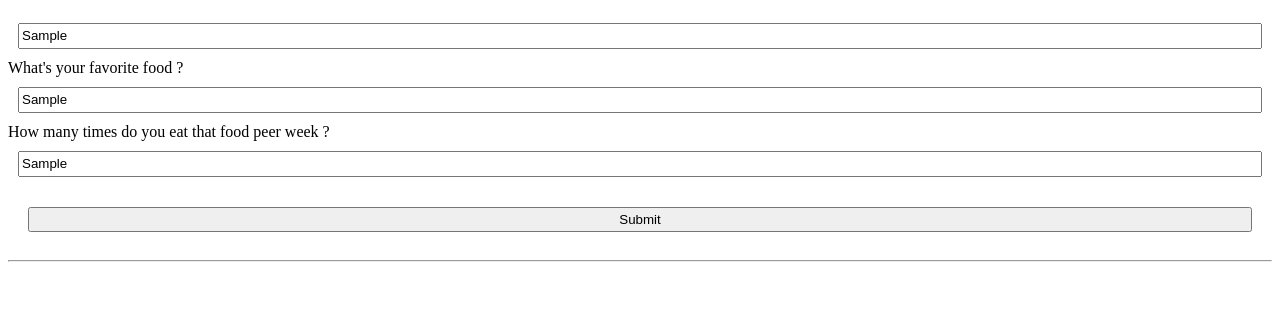
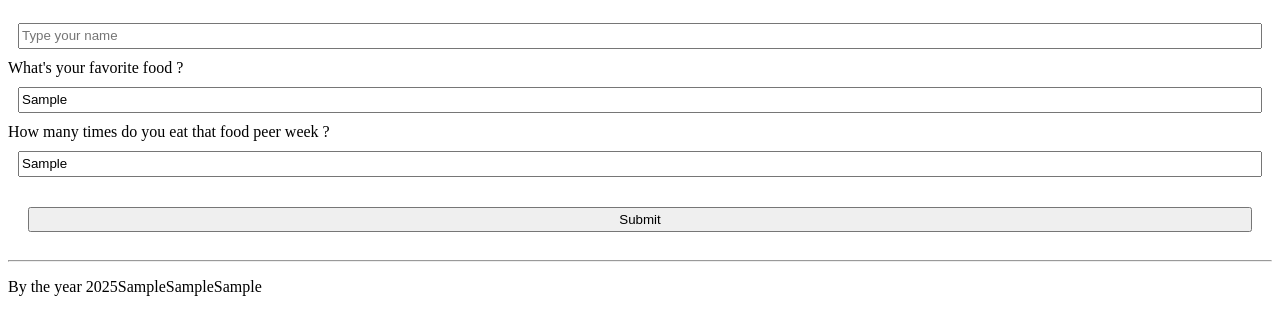
Before and after one commit to velez8/06P-Fortune-Teller, a plain HTML site: page index.html in a window 1280 px wide. Both pictures are taken after typing "Sample", "Sample", "Sample" into the empty fields and a click on the button "Submit". Shown: the part 101-436 px from the top of the page. Drawn offline with Linux system fonts and the light colour scheme.

Commit message:
Created using Popcode: https://popcode.org

```diff
--- a/index.html
+++ b/index.html
@@ -47,7 +47,7 @@ $("button").click(function(){
     var amount = $(".amount").val();
 
     // 2. Use the input text to build the fortune to display.
-    var myAnswer = "By the year 2025  name + food + amount;
+    var myAnswer = "By the year 2025"+ name + food + amount;
     $(".answer").text(myAnswer);
 
     // 3. Clear the old text from the inputs.
```
